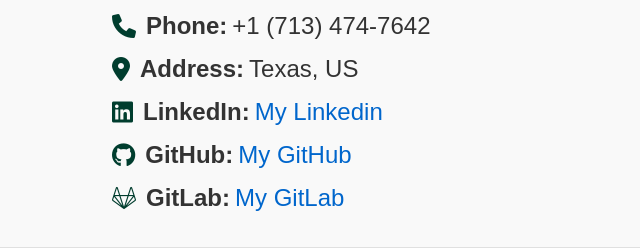
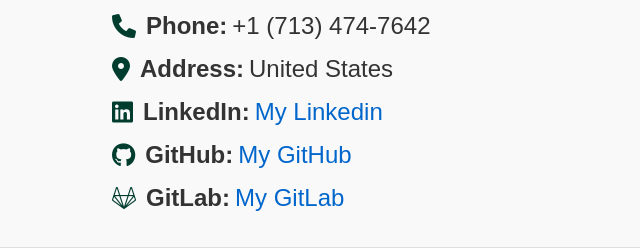
Before and after one commit to mehrdad-yadollahi/mehrdad-yadollahi, a plain HTML site: page index.html in a window 1280 px wide. Shown: the part 4883-5133 px from the top of the page, 338-978 px from the left. Drawn offline with Linux system fonts and the light colour scheme.

Commit message:
Update index.html

```diff
--- a/index.html
+++ b/index.html
@@ -576,7 +576,7 @@
         <li>
           <i class="fas fa-map-marker-alt"></i>
           <strong>Address:</strong>
-          Texas, US
+          United States
         </li>
         <li>
           <i class="fab fa-linkedin"></i>
```
